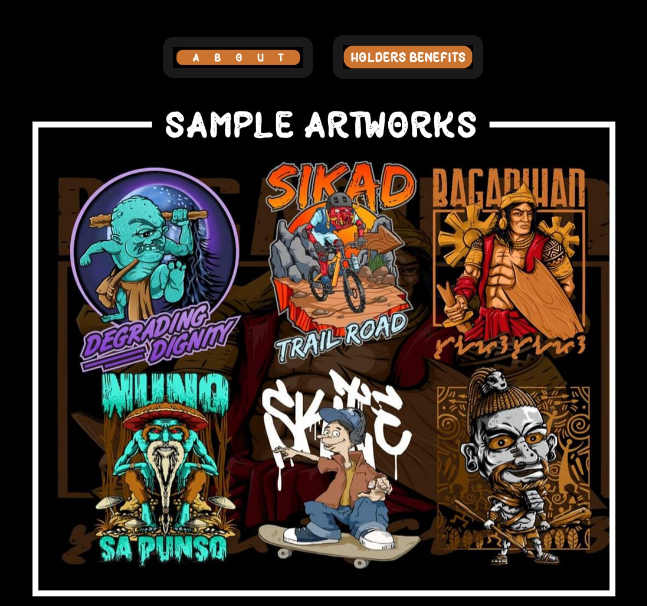
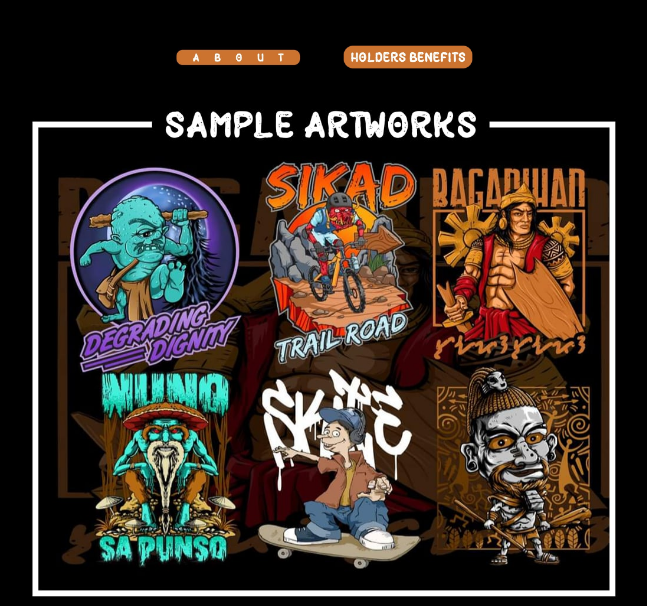
Before and after one commit to kathrinahh09/Arckyub-arts-design, a plain HTML site: page index.html in a window 1280 px wide. Shown: the part 194-800 px from the top of the page, without its empty margins (317-964 px from the left). Drawn offline with Linux system fonts and the light colour scheme.

Commit message:
Update style.css

```diff
--- a/style.css
+++ b/style.css
@@ -156,7 +156,7 @@ body {
     align-items: center;
     text-align: center;
     padding: 10px;
-    background: rgba(255, 255, 255, 0.1);
+    background: black;
     border-radius: 10px;
 }
 
```
